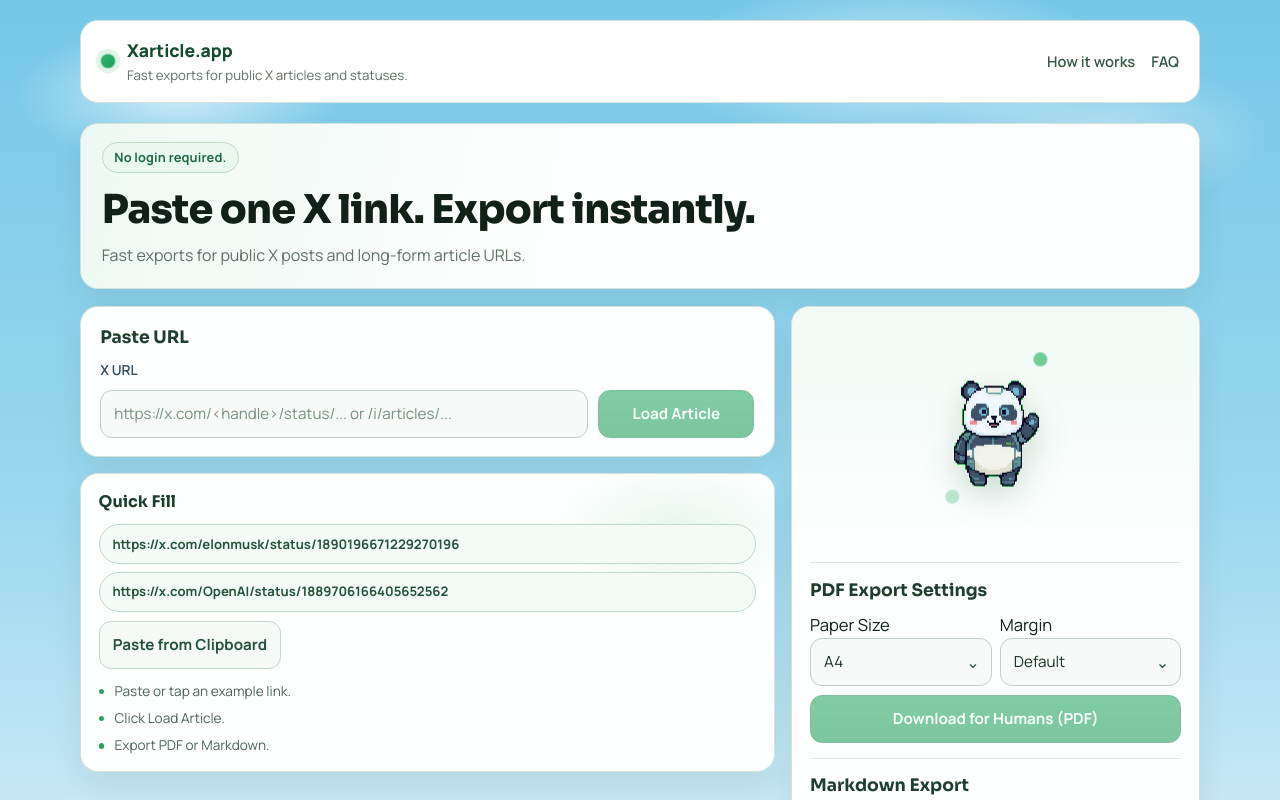
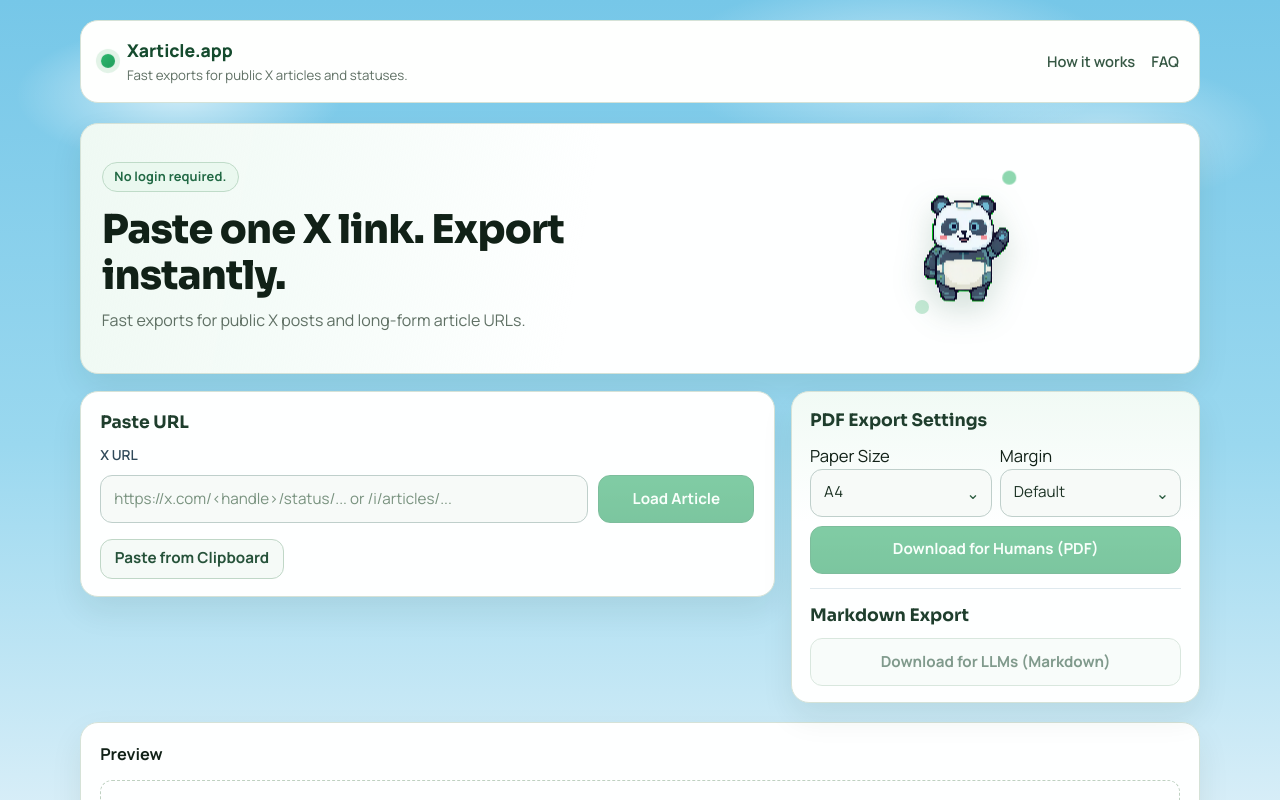
Before and after one commit to SmitMachhi/Xarticle, a React (Vite) app: page / in a window 1280 px wide. Shown: the top 800 px of the page. Built offline with nearby package versions, Linux system fonts and the light colour scheme; what pdfmake would draw is missing.

Commit message:
quick fill can fuck off

```diff
--- a/src/App.tsx
+++ b/src/App.tsx
@@ -16,10 +16,6 @@ const HOW_IT_WORKS = [
   'Paste one public X status URL or long-form article URL.',
   'Preview the extracted content in your browser.',
   'Download PDF for people or Markdown for LLM workflows.',
-]
-const EXAMPLE_LINKS = [
-  'https://x.com/elonmusk/status/1890196671229270196',
-  'https://x.com/OpenAI/status/1889706166405652562',
 ]
 
 const FAQ_ITEMS = [
@@ -142,10 +138,6 @@ function App() {
     }
   }
 
-  const applyExample = (value: string) => {
-    setUrlInput(value)
-  }
-
   const pasteFromClipboard = async () => {
     try {
       if (!navigator.clipboard?.readText) {
@@ -186,13 +178,33 @@ function App() {
 
       <main className="content-wrap" id="main-content">
         <section className="hero-shell">
+          <div className="hero-layout">
+            <div className="hero-copy-block">
               <p className="hero-kicker">No login required.</p>
               <h1 className="hero-title">Paste one X link. Export instantly.</h1>
               <p className="hero-copy">Fast exports for public X posts and long-form article URLs.</p>
+            </div>
+
+            <div className="hero-mascot-wrap">
+              <div
+                className={`panda-guide ${loading ? 'is-loading' : ''} ${canDownload ? 'is-ready' : ''} ${celebratePanda ? 'is-celebrating' : ''}`}
+                aria-live="polite"
+              >
+                <span className="sparkle sparkle-a" aria-hidden="true">
+                  ✦
+                </span>
+                <span className="sparkle sparkle-b" aria-hidden="true">
+                  ✦
+                </span>
+                <img className="panda-hero" src={mascotState.src} alt="Panda mascot" />
+                <span className="orbit orbit-a" aria-hidden="true" />
+                <span className="orbit orbit-b" aria-hidden="true" />
+              </div>
+            </div>
+          </div>
         </section>
 
         <section className="workbench">
-          <div className="left-stack">
           <section className="controls-panel app-card">
             <section className="section-block">
               <h2 className="section-title">Paste URL</h2>
@@ -209,6 +221,11 @@ function App() {
                   {loading ? 'Loading...' : 'Load Article'}
                 </button>
               </div>
+              <div className="mini-action-row">
+                <button className="btn-muted btn-clipboard" onClick={pasteFromClipboard}>
+                  Paste from Clipboard
+                </button>
+              </div>
               {urlClassification.kind !== 'empty' ? (
                 <p className={`url-status url-status-${urlClassification.kind}`} aria-live="polite">
                   {urlClassification.reason}
@@ -217,44 +234,7 @@ function App() {
             </section>
           </section>
 
-            <section className="app-card quick-tools">
-              <h3>Quick Fill</h3>
-              <div className="chip-grid">
-                {EXAMPLE_LINKS.map((link) => (
-                  <button key={link} className="chip-button" onClick={() => applyExample(link)}>
-                    {link}
-                  </button>
-                ))}
-              </div>
-              <div className="mini-action-row">
-                <button className="btn-muted" onClick={pasteFromClipboard}>
-                  Paste from Clipboard
-                </button>
-              </div>
-              <ul className="micro-how">
-                <li>Paste or tap an example link.</li>
-                <li>Click Load Article.</li>
-                <li>Export PDF or Markdown.</li>
-              </ul>
-            </section>
-          </div>
-
           <aside className="app-card helper-card export-panel">
-            <div
-              className={`panda-guide ${loading ? 'is-loading' : ''} ${canDownload ? 'is-ready' : ''} ${celebratePanda ? 'is-celebrating' : ''}`}
-              aria-live="polite"
-            >
-              <span className="sparkle sparkle-a" aria-hidden="true">
-                ✦
-              </span>
-              <span className="sparkle sparkle-b" aria-hidden="true">
-                ✦
-              </span>
-              <img className="panda-hero" src={mascotState.src} alt="Panda mascot" />
-              <span className="orbit orbit-a" aria-hidden="true" />
-              <span className="orbit orbit-b" aria-hidden="true" />
-            </div>
-
             <section className="section-block">
               <h2 className="section-title">PDF Export Settings</h2>
               <div className="option-grid">
--- a/src/index.css
+++ b/src/index.css
@@ -215,6 +215,23 @@ select {
   box-shadow: var(--shadow);
 }
 
+.hero-layout {
+  display: grid;
+  grid-template-columns: minmax(0, 1.35fr) minmax(220px, 0.9fr);
+  gap: 0.9rem;
+  align-items: center;
+}
+
+.hero-copy-block {
+  min-width: 0;
+}
+
+.hero-mascot-wrap {
+  display: flex;
+  justify-content: center;
+  align-items: center;
+}
+
 .hero-kicker {
   margin: 0;
   display: inline-block;
@@ -253,12 +270,6 @@ select {
   grid-template-columns: minmax(0, 1.7fr) minmax(340px, 1fr);
   gap: 1.05rem;
   align-items: start;
-}
-
-.left-stack {
-  display: grid;
-  gap: 1rem;
-  align-content: start;
 }
 
 .app-card {
@@ -464,76 +475,16 @@ button:disabled {
   color: #a43d4e;
 }
 
-.quick-tools {
-  position: relative;
-  padding: 1rem 1.1rem;
-  overflow: hidden;
-  background:
-    radial-gradient(12rem 7rem at 86% 20%, rgba(109, 199, 148, 0.16) 0%, transparent 66%),
-    color-mix(in srgb, var(--surface) 97%, #eef6f1 3%);
-}
-
-.quick-tools h3 {
-  margin: 0;
-  font-family: var(--font-display);
-  font-size: 1rem;
-  color: #1f3f2d;
-}
-
-.chip-grid {
-  margin-top: 0.68rem;
-  display: grid;
-  gap: 0.48rem;
-}
-
-.chip-button {
-  min-height: 40px;
-  border-radius: 999px;
-  text-align: left;
-  padding: 0.5rem 0.8rem;
-  border: 1px solid #bdd8c5;
-  background: #f4fbf7;
-  color: #27533b;
-  font-size: 0.82rem;
-  white-space: nowrap;
-  overflow: hidden;
-  text-overflow: ellipsis;
-}
-
-.chip-button:hover {
-  background: #eaf6ef;
-}
-
 .mini-action-row {
-  margin-top: 0.58rem;
+  margin-top: 0.4rem;
   display: flex;
   gap: 0.5rem;
 }
 
-.micro-how {
-  margin: 0.72rem 0 0;
-  padding: 0;
-  list-style: none;
-  display: grid;
-  gap: 0.42rem;
-}
-
-.micro-how li {
-  position: relative;
-  padding-left: 1rem;
-  font-size: 0.85rem;
-  color: #4b6557;
-}
-
-.micro-how li::before {
-  content: '';
-  position: absolute;
-  left: 0;
-  top: 0.5rem;
-  width: 0.34rem;
-  height: 0.34rem;
-  border-radius: 999px;
-  background: #26a461;
+.btn-clipboard {
+  width: fit-content;
+  min-height: 40px;
+  padding: 0.45rem 0.85rem;
 }
 
 .helper-card {
@@ -552,18 +503,13 @@ button:disabled {
   grid-template-columns: repeat(2, minmax(0, 1fr));
 }
 
-.export-panel .section-block {
-  border-top: 1px solid #dfe9ee;
-  padding-top: 0.9rem;
-}
-
 .panda-guide {
   display: flex;
   justify-content: center;
   align-items: center;
-  min-height: 220px;
+  min-height: 200px;
   padding: 0;
-  margin: 0 auto 0.3rem;
+  margin: 0 auto;
   position: relative;
   overflow: hidden;
 }
@@ -981,6 +927,10 @@ button:disabled {
 }
 
 @media (max-width: 980px) {
+  .hero-layout {
+    grid-template-columns: 1fr;
+  }
+
   .workbench,
   .info-grid {
     grid-template-columns: 1fr;
```
Lines whose indentation alone changed are shown as unchanged.
